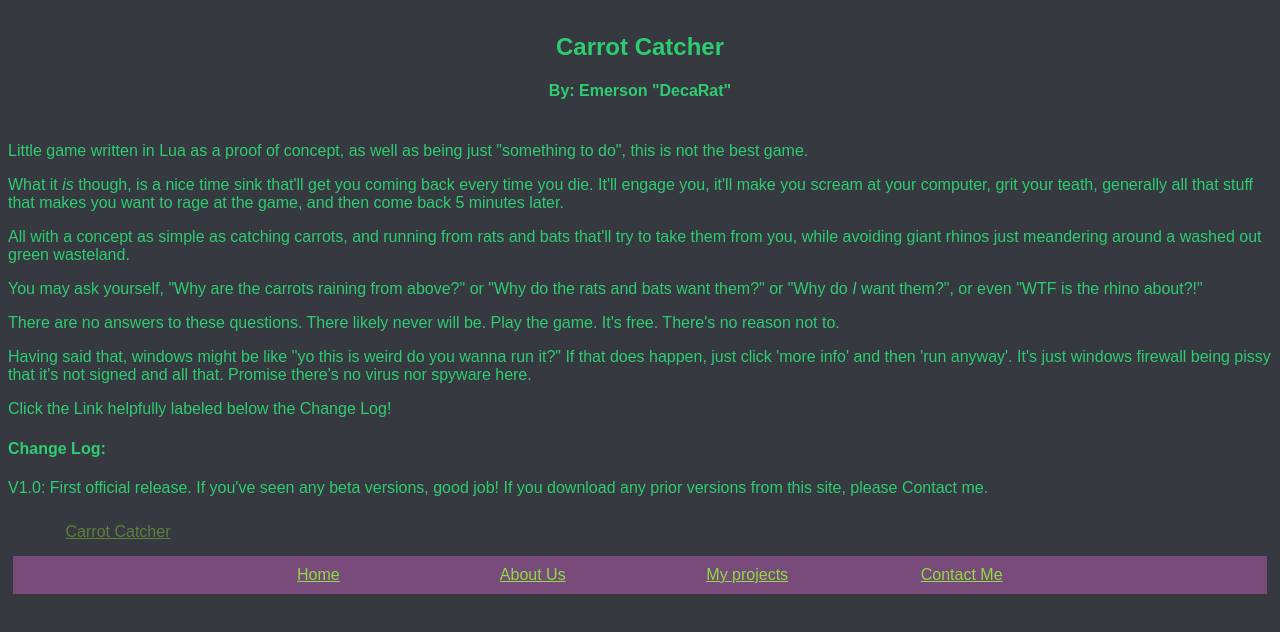
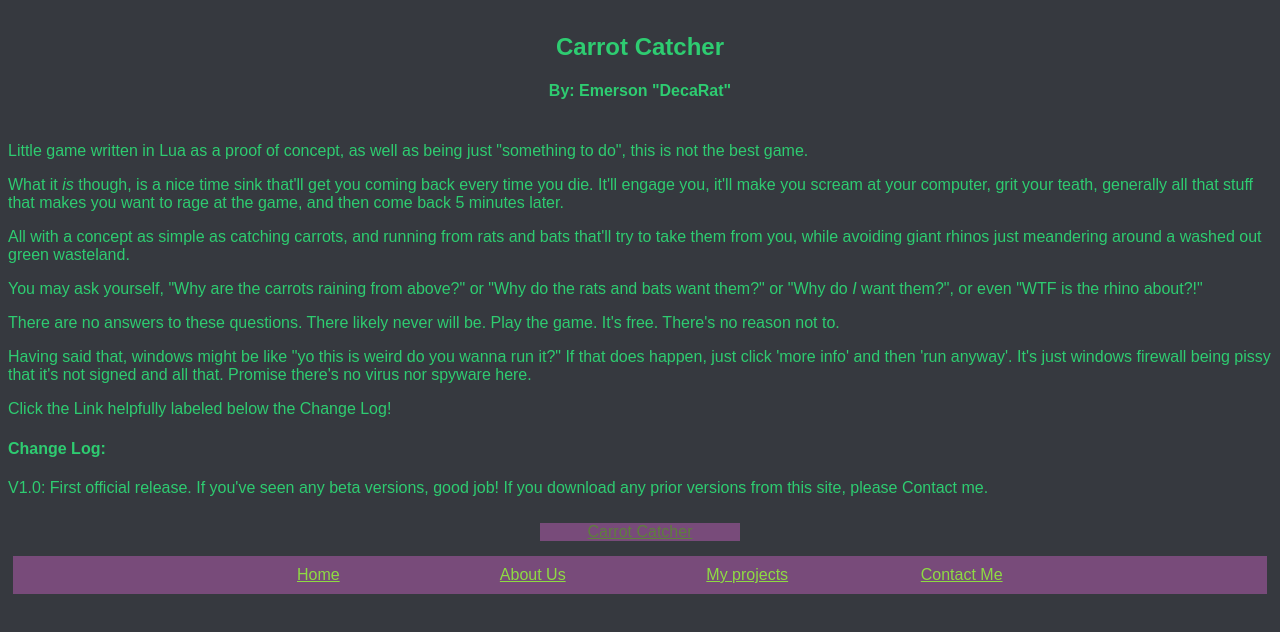
Before and after one commit to captainSV/captainSV.github.io, a plain HTML site: page MyProjects.html in a window 1280 px wide. Drawn offline with nearby package versions, Linux system fonts and the light colour scheme; files that its build step writes are made by us from their sources.

Commit message:
lol usual fixing tweeks
yeet

```diff
--- a/MyProjects.html
+++ b/MyProjects.html
@@ -18,7 +18,11 @@
     <p>Click the Link helpfully labeled below the Change Log!</p>
     <h4>Change Log:</h4>
     <p>V1.0: First official release. If you've seen any beta versions, good job! If you download any prior versions from this site, please Contact me.</p>
-    <div class="cntr box2"><a href="/CarrotCatcher.zip">Carrot Catcher</a></div>
+    <div class="cntr">
+      <div class="box2">
+        <a href="/CarrotCatcher.zip">Carrot Catcher</a>
+      </div>
+    </div>
     <ul class="nav">
       <div class="box2"><a href="/">Home</a></div>
       <div class="box2"><a href="/">About Us</a></div><!--This will eventually be where this current page is, tbh-->
--- a/stylez.scss
+++ b/stylez.scss
@@ -48,6 +48,7 @@ img {
   }
 }
 .box2 {
+  background: $navcolor;
   display: inline-block;
   width: 200px;
   margin: 5px;
```
